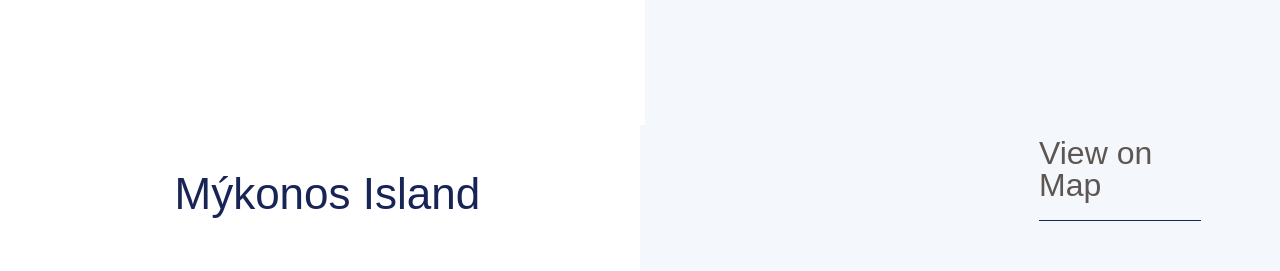
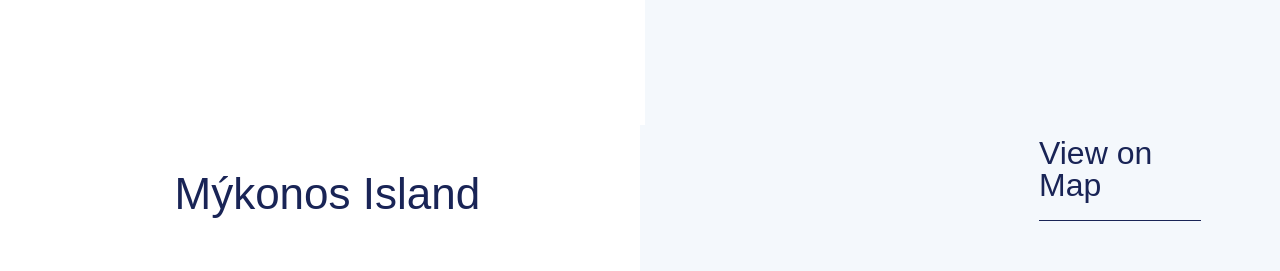
Before and after one commit to Ntinos47/Biancasetta, a plain HTML site: page index.html in a window 1280 px wide. Shown: the part 3980-4251 px from the top of the page. Drawn offline with Linux system fonts and the light colour scheme.

Commit message:
Map link color change

```diff
--- a/common/css/format.css
+++ b/common/css/format.css
@@ -253,7 +253,7 @@ img {
 }
 a, a:hover, a:focus {
   text-decoration: none;
-  color: #5D5652;
+  color: #192456;
 }
 
 .bianca .slick-dotted.slick-slider {
```
